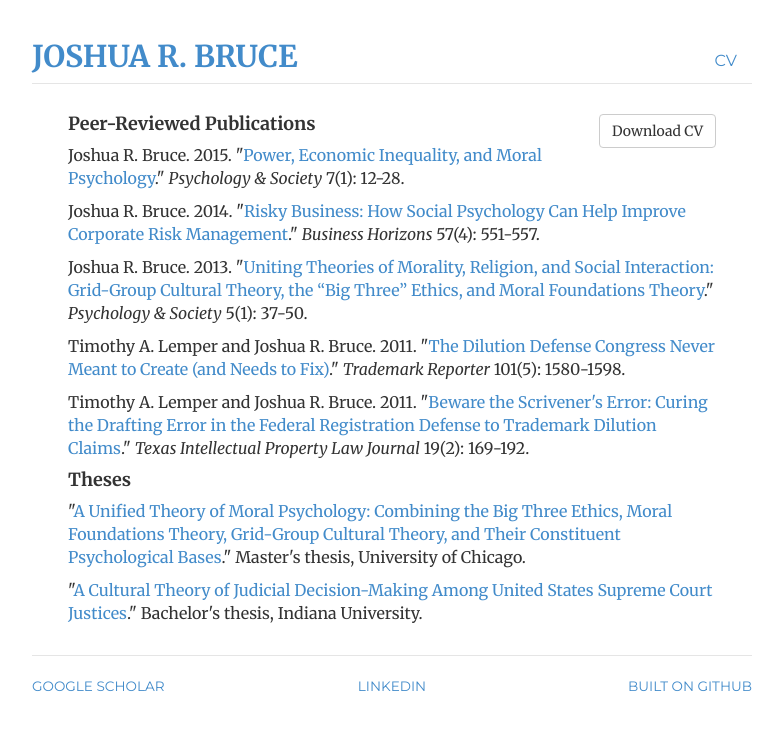
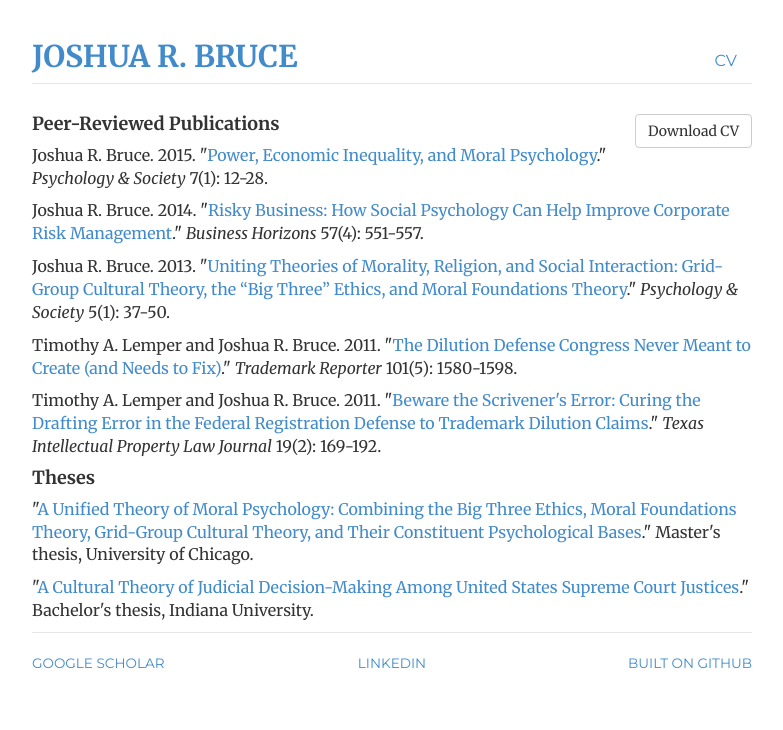
Before and after one commit to joshuarbruce/joshuarbruce.github.io, a Jekyll site: the page built from cv/index.html, in a window 1280 px wide. Shown: the top 730 px of the page, without its empty margins (248-1031 px from the left). Built offline with Jekyll 4.4.1, drawn with Linux system fonts in a browser that asks for light colours; nearby versions of some CDN libraries.

Commit message:
Update index.html

```diff
--- a/cv/index.html
+++ b/cv/index.html
@@ -3,7 +3,7 @@ layout: default
 title: CV
 description: list of Joshua R. Bruce's publications
 ---
-<div class="cv" align="left">
+<div>
 
 	<a href="/files/CV - Joshua R Bruce - 21 Jan 2017.pdf" target="_blank" class="btn btn-default pull-right" title="Download CV as PDF">Download CV</a>
 
```
